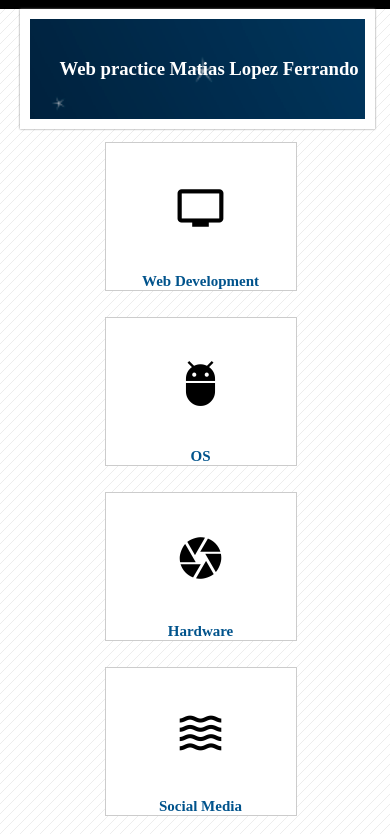
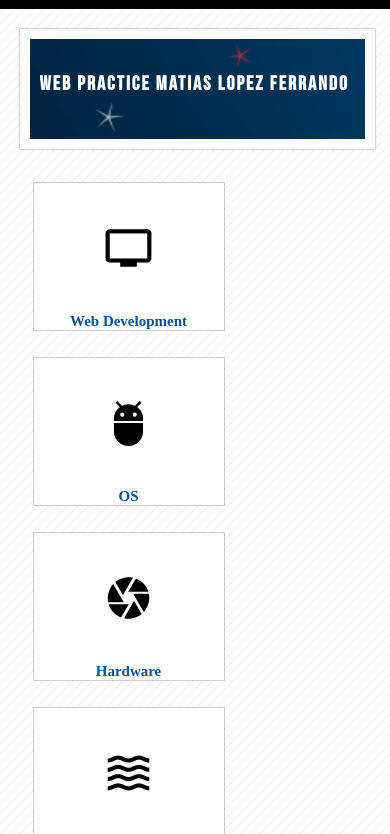
Before and after one commit to matilf/MyFirstPushCss, a plain HTML site: page index.html in a window 390 px wide. Shown: the part 136-970 px from the top of the page. Drawn offline with Linux system fonts and the light colour scheme.

Commit message:
arreglos

```diff
--- a/index.html
+++ b/index.html
@@ -46,9 +46,7 @@
             <div class="banner">
                 <h1> Web practice Matias Lopez Ferrando</h1>
             </div>
-            <div class="banner2">
-                <h1 class="text-banner"> Web practice Matias Lopez Ferrando</h1>
-            </div>
+
             <!--fin banner-->
 
             <!--inicio tarjetas-->
--- a/responsive.css
+++ b/responsive.css
@@ -1,4 +1,4 @@
-@media (max-width: 1250px) {
+ @media (max-width: 1250px) {
     .wrap {
         width: 90%;
         margin: 0 auto;
@@ -107,7 +107,6 @@ width: 65%;
     }
     .card {
         height: auto;
-        margin-left: 85px;
     }
 
     .card .category {
@@ -117,7 +116,6 @@ width: 65%;
     .card .description {
         display: none;
     }
-
 }
 
 @media (max-width:724px) {
@@ -126,17 +124,12 @@ width: 65%;
         height: 135px;
         padding-top: 10px;
     }
-
-
-    }
     #menu{
         clear: both;
         float: none;
         width: 440px;
         margin: 0 auto;
-        margin-left: -20px;
     }
-
 
     .logo {
 
@@ -145,31 +138,20 @@ width: 65%;
 
     margin:0px auto;
     }
-    .banner {
-        display: none;
-    }
-
-    .banner2{
-    display: flex;
-    width: 95.6%;
-    height: 100px;
-    border: 10px solid white;
-    box-shadow: 0px 0px 2px gray;
-    background-image: url(img/bakbaner.png);
-    align-items: center;
-    }
-
-    .text-banner{
-        color:white;
-      text-align: center;
-      margin-left: 30px;
-    }
-
-
-@media (max-width: 660px ) {
     .banner h1 {
         font-size: 25px;
         text-align:left;
+    }
+}
+
+@media (max-width: 660px ) {
+  #menu{
+margin-left: -35px;
+  }
+    .banner h1 {
+        font-size: 20px;
+        text-align:left;
+        margin-left: 10px;
     }
     #lateral {
         float: none;
--- a/styles.css
+++ b/styles.css
@@ -125,7 +125,7 @@ margin: 8px 0px 0px 20px;
 }
 
 .banner2 {
-    display:none
+    visibility: hidden;
 }
 
 /**movimiento estrellas**/
```
